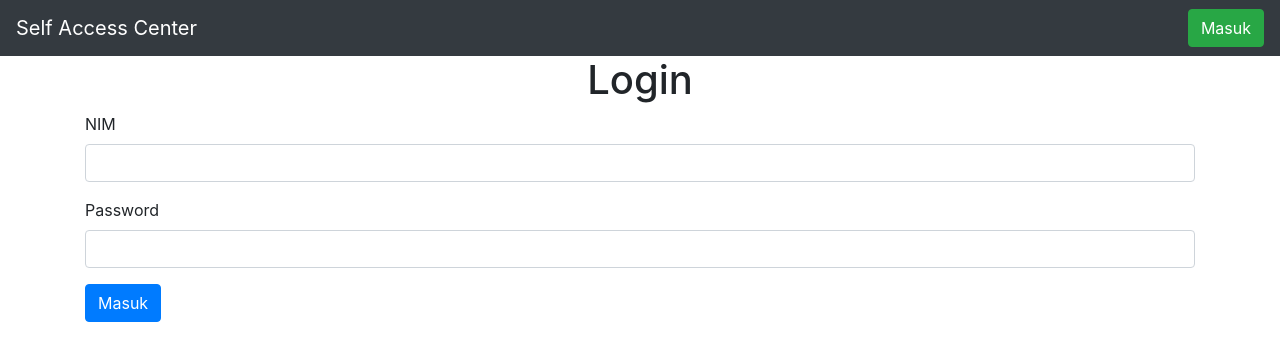
After one commit to LuthfiVariant/SelfAccessCenter, a Flask app: page /masuk in a window 1280 px wide. The commit adds this page. Shown: the top 361 px of the page. Run offline with Flask 2, Linux system fonts and the light colour scheme; some libraries are stand-ins or nearby versions.

Commit message:
menyelesaikan pendaftaran dan membuat fitur login

```diff
--- a/app.py
+++ b/app.py
@@ -1,5 +1,6 @@
-from email import kirim_email
-from token import generate_confirmation_token, confirm_token
+import mytoken
+import socketserver
+from flask_mail import Message, Mail
 from flask import Flask, render_template, url_for, redirect, session, logging, request, flash
 from flask_mysqldb import MySQL
 from wtforms import Form, StringField, TextAreaField, PasswordField, FileField, IntegerField, validators
@@ -8,6 +9,8 @@ from passlib.hash import sha256_crypt
 
 
 app = Flask(__name__)
+
+
 
 app.config['SECRET_KEY'] = 'tenshichanmajitenshi'
 app.config['SECURITY_PASSWORD_SALT'] = 'lifestream'
@@ -22,6 +25,11 @@ app.config['MAIL_USE_TLS'] = False
 app.config['MAIL_USE_SSL'] = True
 
 app.config['MAIL_DEFAULT_SENDER'] = 'noreply@selfaccesscenter'
+
+#init mail
+
+mail = Mail(app)
+mail.init_app(app)
 
 #config MySQL
 
@@ -42,7 +50,7 @@ class FormulirPendaftaran(Form):
         ])
     nim = IntegerField(u'NIM', [validators.DataRequired()])
     email = StringField('Email', [
-        validators.Regexp('.*@student.upi.edu', message="Hanya bisa menggunakan email @student.upi.edu"),
+
         validators.DataRequired()
         ])
     password = PasswordField('Password', [
@@ -51,6 +59,14 @@ class FormulirPendaftaran(Form):
         validators.DataRequired()])
     confirm = PasswordField('Confirm Password', [validators.DataRequired()])
 
+def kirim_email(to, subject, template):
+    message = Message(
+        subject,
+        recipients=[to],
+        html=template,
+        sender=app.config['MAIL_DEFAULT_SENDER']
+    )
+    mail.send(message)
 
 @app.route('/')
 def index():
@@ -75,6 +91,15 @@ def daftar():
         password = sha256_crypt.encrypt(str(form.password.data))
         verifikasi = False
 
+        #create token
+
+        token = mytoken.generate_confirmation_token(email)
+        confirm_url = url_for('konfirmasi', token=token, _external=True)
+
+        html = render_template('aktivasi.html', confirm_url=confirm_url)
+        subject = "Konfirmasi akun Layanan Unggah Mandiri Self Access Center Bahasa dan Sastra Inggris UPI"
+        kirim_email(email, subject, html)
+
         #create cursor
 
         cur = mysql.connection.cursor()
@@ -84,14 +109,6 @@ def daftar():
         #comit to DB
 
         mysql.connection.commit()
-
-        #create token
-
-        token = generate_confirmation_token(email)
-        confirm_url = url_for('konfirmasi', token=token, _external=True)
-        html = render_template('activate.html', confirm_url=confirm_url)
-        subject = "Konfirmasi akun Layanan Unggah Mandiri Self Access Center Bahasa dan Sastra Inggris UPI"
-        kirim_email(email, subject, html)
 
         #close connection
 
@@ -105,7 +122,7 @@ def daftar():
 @app.route('/konfirmasi/<token>')
 def konfirmasi(token):
     try:
-        email = confirm_token(token)
+        email = mytoken.confirm_token(token)
     except:
         flash('Link sudah kadaluarsa', 'danger')
         redirect(url_for('index'))
@@ -113,7 +130,7 @@ def konfirmasi(token):
     #query akun untuk mencari user
     cur = mysql.connection.cursor()
 
-    cur.execute('SELECT verifikasi FROM akun WHERE email like %s', (email))
+    cur.execute('SELECT verifikasi FROM akun WHERE email like %s', (email,))
 
     verifikasi = cur.fetchone()
 
@@ -122,7 +139,7 @@ def konfirmasi(token):
         flash('Akun ini sudah terkonfirmasi. Silahkan Masuk.', 'success')
         redirect(url_for('index'))
     else:
-        cur.execute('UPDATE akun SET verifikasi = true WHERE email=%s', (email))
+        cur.execute('UPDATE akun SET verifikasi = true WHERE email=%s', (email,))
 
         mysql.connection.commit()
 
@@ -130,5 +147,57 @@ def konfirmasi(token):
         flash('Akun anda berhasil dikonfirmasi. Silahkan Login', 'success')
     return redirect(url_for('index'))
 
+@app.route('/masuk', methods=['POST', 'GET'])
+def masuk():
+    if request.method == 'POST':
+        #ambil form field
+        nim = request.form['nim']
+        password_candidate = request.form['password']
+
+        #buat cursor
+
+        cur = mysql.connection.cursor()
+
+        #cari berdasarkan nim
+
+        hasil = cur.execute('SELECT * FROM akun WHERE nim = %s', [nim])
+
+        if hasil > 0:
+            #ambil hash
+            data = cur.fetchone()
+            password = data['password']
+            verifikasi = data['verifikasi']
+            nama = data['nama']
+
+            #bandingkan password dan verifikasi
+
+            if sha256_crypt.verify(password_candidate, password) and verifikasi == False:
+                error = 'Verifikasi terlebih dahulu akun anda.'
+                return render_template('masuk.html', error=error)
+
+            if sha256_crypt.verify(password_candidate, password) and verifikasi == True:
+                #sukses login
+                session['masuk'] = True
+                session['nama'] = nama
+
+                flash('Anda sudah masuk.', 'success')
+                return redirect(url_for('dasbor'))
+
+            else:
+                error = 'Password atau NIM anda salah'
+                return render_template('masuk.html', error=error)
+
+            #tutup query SQL
+            cur.close()
+
+        else:
+            error = 'Data anda tidak ditemukan'
+            return render_template('masuk.html', error=error)
+    return render_template('masuk.html')
+
+@app.route('/dasbor')
+def dasbor():
+    return render_template('dasbor.html')
+
 if __name__ == '__main__':
     app.run(debug=True)
--- a/templates/includes/_messages.html
+++ b/templates/includes/_messages.html
@@ -5,3 +5,15 @@
         {% endfor %}
     {% endif %}
 {% endwith %}
+
+{% if error %}
+
+    <div class="alert alert-danger">{{error}}</div>
+
+{% endif %}
+
+{% if msg %}
+
+    <div class="alert alert-success">{{msg}}</div>
+
+{% endif %}
--- a/templates/includes/_navbar.html
+++ b/templates/includes/_navbar.html
@@ -2,7 +2,7 @@
     <a class="navbar-brand" href="/">Self Access Center</a>
 
 
-    <button class="btn btn-success">Masuk</button>
+    <a href="/masuk"><button class="btn btn-success">Masuk</button></a>
 
 
 
--- /dev/null
+++ b/templates/masuk.html
@@ -0,0 +1,21 @@
+{% extends 'layout.html' %}
+
+{% block body %}
+
+    <h1>Login</h1>
+
+    <form action='' method="POST">
+        <div class='form-group'>
+            <label>NIM</label>
+            <input type="text" name='nim' class="form-control" value={{request.form.nim}}>
+        </div>
+
+        <div class='form-group'>
+            <label>Password</label>
+            <input type="password" name='password' class="form-control" value={{request.form.password}}>
+        </div>
+
+        <button type="submit" class='btn btn-primary'>Masuk</button>
+    </form>
+
+{% endblock %}
```
Also changed, not shown: email.py (deleted, +0 -12 lines), myemail.py (added, +14 -0 lines), mytoken.py (renamed from token.py, +4 -4 lines), templates/dasbor.html (added, +7 -0 lines), 1 other file.
